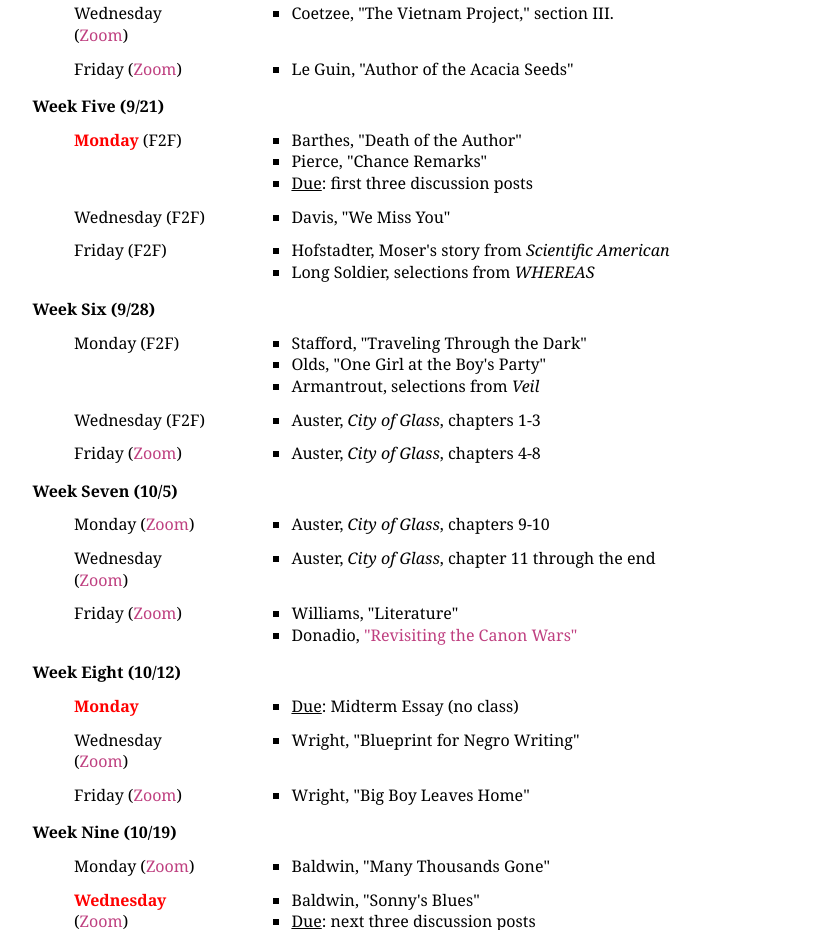
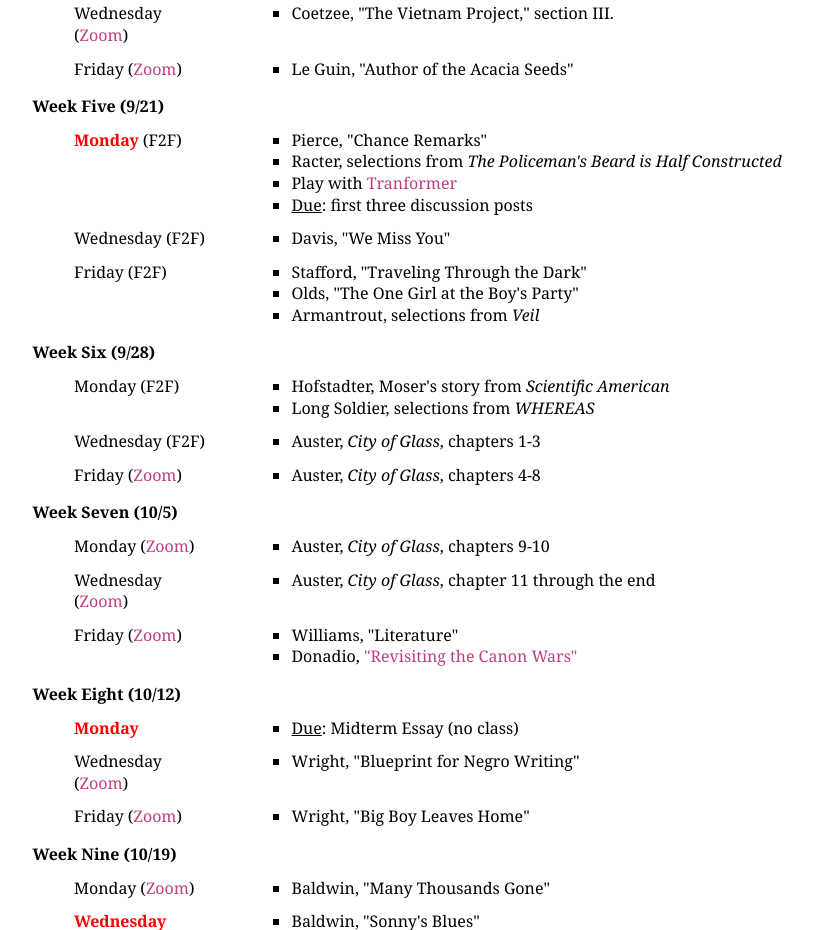
Before and after one commit to loadedonloaded/engl201, a plain HTML site: page index.html in a window 1280 px wide. Shown: the part 2873-3803 px from the top of the page, without its empty margins (89-902 px from the left). Drawn offline with Linux system fonts and the light colour scheme.

Commit message:
Update index.html

```diff
--- a/index.html
+++ b/index.html
@@ -236,7 +236,7 @@ Final Essay (25%)
 		You must follow this process for every semester that you request accommodations.</div></li></ul>
 
 <h2>COVID-19 Addendum</h2>
-     	<p>Teaching under the constraints of an ongoing global pandemic is new to me, just as learning under these constraints is new to all of you. I will not pretend that I can predict every obstacle that COVID-19 will throw at us this semester, so I will try to tackle each individual obstacle on a case-by-case basis. It is possible that we will have to quickly abandon face-to-face classes for Zoom, and it is also possible that, if Zoom proves inhospitable, we will have to abandon Zoom for asynchronous projects. I ask you to show me some patience and understanding under these frankly experimental conditions, and in return I intend to show each of you patience and understanding. Right now the syllabus conforms as closely as possible to "normal" conditions, but I will offer the following notes to clarify my expectations this semester:</p>
+     	<p>Teaching under the constraints of an ongoing global pandemic is new to me, just as learning under these constraints is new to all of you. I will not pretend that I can predict every obstacle that COVID-19 will throw at us this semester, so I will try to tackle each individual obstacle on a case-by-case basis. It is possible that we will have to quickly abandon face-to-face classes for Zoom, and it is also possible that, if Zoom proves inhospitable, we will have to abandon live discussions for asynchronous projects. I ask you to show me some patience and understanding under these frankly experimental conditions, and I intend to show each of you patience and understanding in return. Right now the syllabus conforms as closely as possible to "normal" conditions, but I will offer the following notes to clarify my expectations this semester:</p>
       <p><ul>
       <li>I value your health and safety more than I value my commitment to grading standards. If you feel that you need any accommodations for your health and safety, please let me know.</li>
       <li>Since peer engagement is an important part of the course, I factor participation into your final grade. Some students struggle with participation under "normal" circumstances, and shifting 2/3 of the class onto Zoom will only complicate matters further. My expectations are therefore minimal, and if I notice that your participation is completely lacking, I will reach out to you so we can work on a plan to help you engage with your peers.
@@ -352,8 +352,9 @@ Final Essay (25%)
        <span class="due">Monday</span> (F2F)
                                             </div>
                                             <ul class="m"><div class="column two">
-        <li>Barthes, "Death of the Author"</li>
         <li>Pierce, "Chance Remarks"</li>
+        <li>Racter, selections from <i>The Policeman's Beard is Half Constructed</i></li>
+        <li>Play with <a href="https://transformer.huggingface.co/doc/gpt2-large" target="_blank">Tranformer</a></li>
         <li><u>Due</u>: first three discussion posts</li>
                                             </div></ul></div>
                                           <div class="row">
@@ -367,8 +368,9 @@ Final Essay (25%)
        Friday (F2F)
                                             </div>
                                             <ul class="m"><div class="column two">
-        <li>Hofstadter, Moser's story from <i>Scientific American</i></li>
-        <li>Long Soldier, selections from <i>WHEREAS</i></li>
+        <li>Stafford, "Traveling Through the Dark"</li>
+        <li>Olds, "The One Girl at the Boy's Party"</li>
+        <li>Armantrout, selections from <i>Veil</i></li>
                                             </div></ul></div>
 
 
@@ -378,9 +380,8 @@ Final Essay (25%)
        Monday (F2F)
                                             </div>
                                             <ul class="m"><div class="column two">
-        <li>Stafford, "Traveling Through the Dark"</li>
-        <li>Olds, "One Girl at the Boy's Party"</li>
-        <li>Armantrout, selections from <i>Veil</i></li>
+        <li>Hofstadter, Moser's story from <i>Scientific American</i></li>
+        <li>Long Soldier, selections from <i>WHEREAS</i></li>
                                             </div></ul></div>
                                           <div class="row">
                                             <div class="column one">
```
